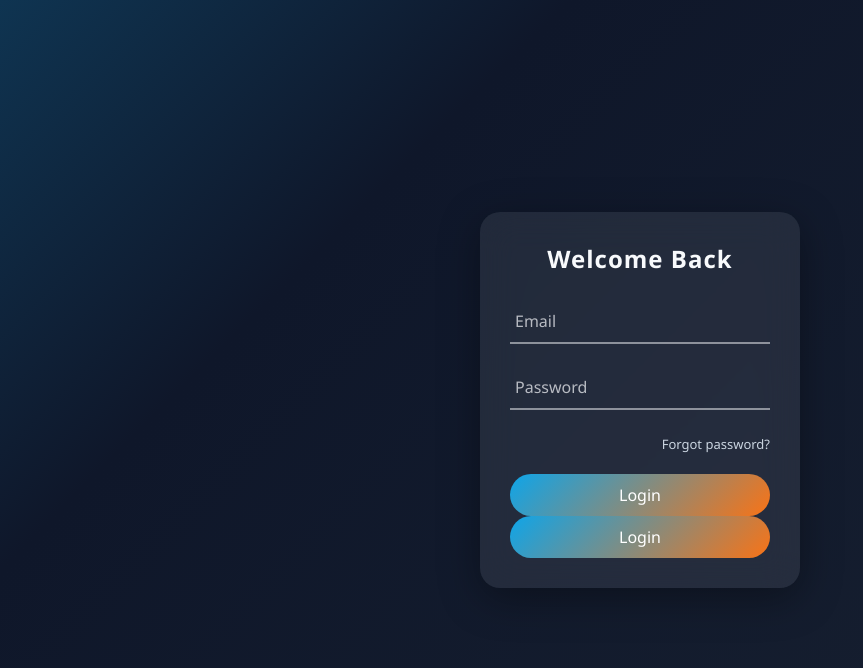
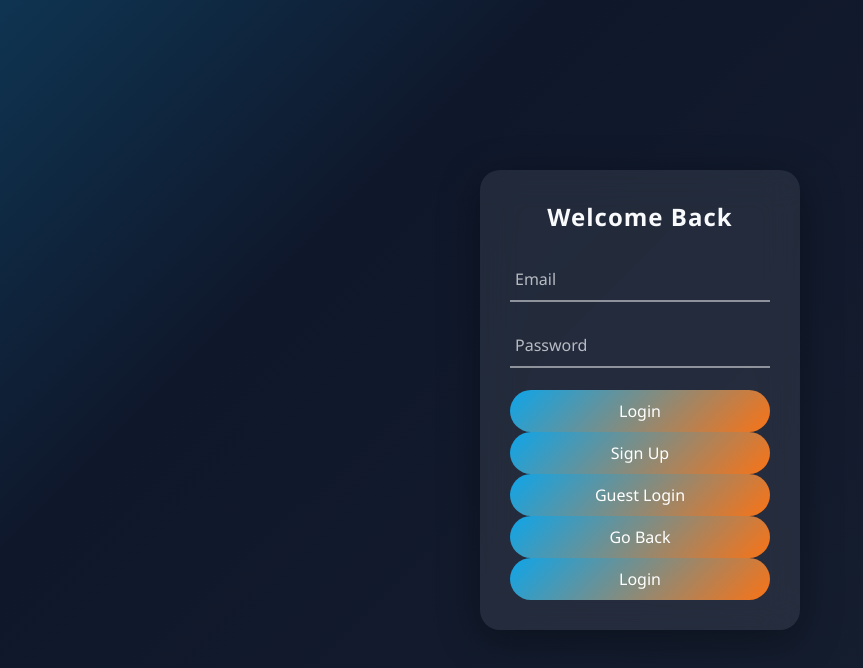
Before and after one commit to samirkumal118-web/Samir-login-page, a plain HTML site: page index.html in a window 1280 px wide. Shown: the whole page, without its empty margins (0-863 px from the left). Drawn offline with Linux system fonts and the light colour scheme.

Commit message:
Update index.html

```diff
--- a/index.html
+++ b/index.html
@@ -26,12 +26,12 @@
     </div>
 
 
-    <div class="options">
-      <a href="#">Forgot password?</a>
-    </div>
-
-
-    <button type="submit">Login</button>
+    <div class="button-group">
+  <button type="submit">Login</button>
+  <button type="button">Sign Up</button>
+  <button type="button">Guest Login</button>
+  <button type="button">Go Back</button>
+</div>
 <button type="submit">Login</button>
   </form>
 </div>
```
